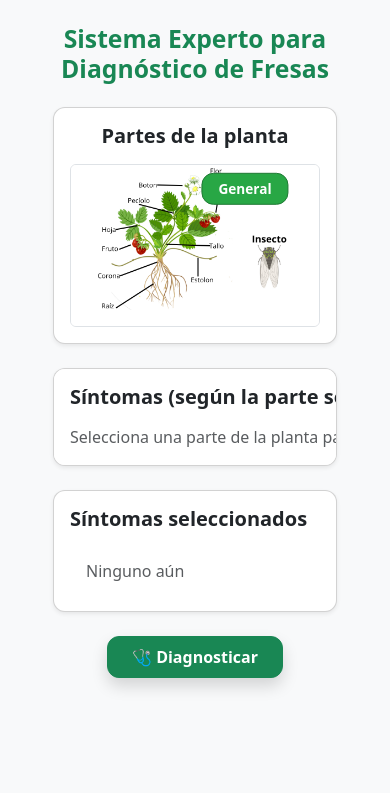
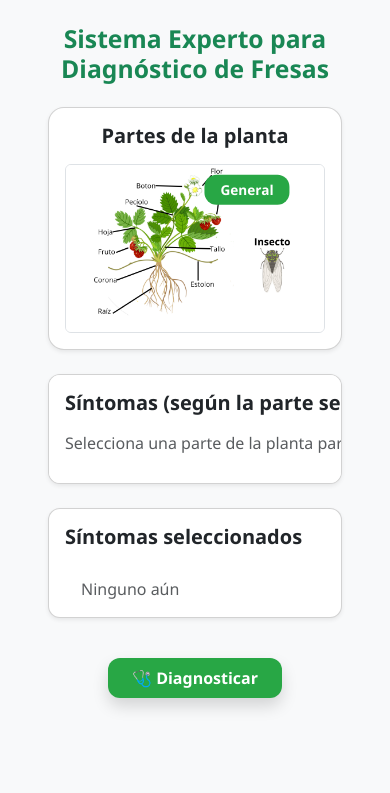
Before and after one commit to slimh4cker/Strawberry-Diagnosis, a Flask app: page / in a window 390 px wide. Shown: the top 793 px of the page. Run offline with Flask 3, Linux system fonts and the light colour scheme.

Commit message:
Mejora en css

```diff
--- a/src/frontend/static/styles.css
+++ b/src/frontend/static/styles.css
@@ -1,53 +1,108 @@
 body {
     background: #f7f7f7;
+    font-family: 'Segoe UI', Tahoma, Geneva, Verdana, sans-serif;
+    color: #34495e;
+    margin: 0;
 }
 
-.card {
-    border-radius: 12px;
+.card, #diagnostic-result, .modern-modal {
+    border-radius: 16px;
+    background: #ffffff;
+    box-shadow: 0 8px 20px rgba(0, 0, 0, 0.12);
+    transition: all 0.3s ease-in-out;
 }
 
 #btn-diagnosticar {
     border-radius: 12px;
     font-size: 1.1rem;
     font-weight: 600;
+    padding: 8px 20px;
+    cursor: pointer;
+    border: none;
+    color: white;
+    background-color: #28a745;
+    transition: all 0.2s ease;
 }
+
+#btn-diagnosticar:hover {
+    background-color: #218838;
+}
+
+#btn-diagnosticar:active {
+    background-color: #1e7e34;
+}
+
+.boton-general {
+    position: absolute;
+    top: 20%;
+    left: 80%;
+    transform: translate(-50%, -50%);
+    z-index: 30;
+    border-radius: 12px;
+    font-size: 1.1rem;
+    font-weight: 600;
+    padding: 8px 20px;
+    cursor: pointer;
+    border: none;
+    color: white;
+    background-color: #28a745;
+    transition: all 0.2s ease;
+}
+
+.boton-general:hover {
+    background-color: #218838;
+}
+
+.boton-general:active {
+    background-color: #1e7e34;
+}
+
 
 #sintomas-seleccionados, #sintomas-lista {
     padding: 0.75rem 1rem;
+    max-width: 100%;
     overflow-wrap: break-word;
     word-break: break-word;
-    max-width: 100%;
     box-sizing: border-box;
 }
 
 #sintomas-seleccionados ul {
     padding-left: 0;
     margin-bottom: 0;
+    display: flex;
+    flex-wrap: wrap;
+    gap: 0.5rem;
 }
 
 #sintomas-seleccionados li {
     display: flex;
     align-items: center;
     gap: 0.5rem;
+    background: #f1f3f5;
+    padding: 0.4rem 0.8rem;
+    border-radius: 20px;
+    font-size: 0.95rem;
+    box-shadow: 0 2px 4px rgba(0,0,0,0.05);
 }
 
 #sintomas-seleccionados li button.sintoma-remove {
     flex-shrink: 0;
-    width: 32px;
-    height: 32px;
+    width: 28px;
+    height: 28px;
     display: flex;
     align-items: center;
     justify-content: center;
     padding: 0;
+    background: #dc3545;
+    color: white;
+    border-radius: 50%;
+    border: none;
+    cursor: pointer;
 }
 
-#sintomas-seleccionados li span {
-    overflow: hidden;
-    text-overflow: ellipsis;
-    white-space: nowrap;
-    flex-grow: 1;
+#sintomas-seleccionados li button.sintoma-remove:hover {
+    background: #c82333;
 }
-
 
 .svg-container {
     position: relative;
@@ -80,50 +135,26 @@ body {
     fill: rgba(107, 0, 247, 0.25);
 }
 
-.boton-general {
-    position: absolute;
-    top: 20%;
-    left: 80%;
-    transform: translate(-50%, -50%);
-    z-index: 30;
-    padding: 6px 18px;
-    font-size: 0.9rem;
-    font-weight: 600;
-    background-color: #28a745;
-    border: 1px solid #1f7a34;
-    border-radius: 12px;
-    color: white;
-    cursor: pointer;
-    box-shadow: none;
-    transition: none;
-}
-
-.boton-general:hover {
-    background-color: #218838;
-}
-
-.boton-general:active {
-    background-color: #1e7e34;
-}
-
 .col-sintomas {
-    height: 635px;
     display: flex;
     flex-direction: column;
 }
 
-.card-sintomas-lista {
+.card-sintomas-lista, .card-sintomas-seleccionados {
     flex: 1;
     overflow-y: auto;
+    padding: 1rem;
+    margin-bottom: 1rem;
+    background: #ffffff;
+    box-shadow: 0 4px 12px rgba(0,0,0,0.08);
+    border-radius: 12px;
 }
 
 .card-sintomas-seleccionados {
     height: 220px;
-    overflow-y: auto;
 }
 
 .modern-modal {
-    border-radius: 16px;
     overflow: hidden;
     animation: popIn 0.25s ease-out;
 }
@@ -131,16 +162,6 @@ body {
 .modern-modal .modal-body {
     background: linear-gradient(135deg, #ff4d4d, #cc0000);
     color: white;
-    border-radius: 16px 16px 0 0;
-}
-
-.icono-alerta {
-    font-size: 3rem;
-}
-
-@keyframes popIn {
-    0% { transform: scale(0.8); opacity: 0; }
-    100% { transform: scale(1); opacity: 1; }
 }
 
 .modal-footer {
@@ -149,62 +170,15 @@ body {
     border-radius: 0 0 16px 16px;
 }
 
-@media (max-width: 992px) {
-    .col-sintomas {
-        height: auto;
-        flex-direction: column;
-    }
-
-    .card-sintomas-lista,
-    .card-sintomas-seleccionados {
-        height: auto;
-    }
-}
-
-@media (max-width: 768px) {
-    #img-base {
-        width: 100%;
-        height: auto;
-    }
-
-    .boton-general {
-        top: 15%;
-        left: 70%;
-        padding: 5px 16px;
-        font-size: 0.85rem;
-    }
-
-    .card-sintomas-lista,
-    .card-sintomas-seleccionados {
-        overflow-x: auto;
-        overflow-y: hidden;
-        white-space: nowrap;
-    }
-}
-
-@media (max-width: 576px) {
-    #btn-diagnosticar {
-        font-size: 1rem;
-        padding: 8px 20px;
-    }
-
-    .card {
-        margin: 0 5px;
-    }
-
-    #resultado {
-        font-size: 1rem;
-    }
+.icono-alerta {
+    font-size: 3rem;
 }
 
 #diagnostic-result {
-    background: #ffffff;
-    border-radius: 16px;
     padding: 2rem;
-    box-shadow: 0 8px 20px rgba(0, 0, 0, 0.12);
     margin-top: 20px;
+    opacity: 0;
     transition: all 0.4s ease-in-out;
-    opacity: 0;
 }
 
 #diagnostic-result.show {
@@ -219,7 +193,6 @@ body {
     font-size: 1.5rem;
     font-weight: 700;
     margin-bottom: 1.2rem;
-    color: #2c3e50;
 }
 
 .diagnostic-header .status-icon {
@@ -230,9 +203,8 @@ body {
 
 .diagnostic-description {
     font-size: 1rem;
-    color: #34495e;
+    line-height: 1.6;
     margin-bottom: 1rem;
-    line-height: 1.6;
 }
 
 .diagnostic-description ul {
@@ -252,7 +224,36 @@ body {
     box-shadow: 0 2px 4px rgba(0,0,0,0.05);
 }
 
+@keyframes popIn {
+    0% { transform: scale(0.8); opacity: 0; }
+    100% { transform: scale(1); opacity: 1; }
+}
+
+@media (max-width: 992px) {
+    .col-sintomas {
+        flex-direction: column;
+    }
+}
+
 @media (max-width: 768px) {
+    #img-base {
+        width: 100%;
+        height: auto;
+    }
+
+    .boton-general {
+        top: 15%;
+        left: 70%;
+        padding: 5px 16px;
+        font-size: 0.85rem;
+    }
+
+    .card-sintomas-lista, .card-sintomas-seleccionados {
+        overflow-x: auto;
+        overflow-y: hidden;
+        white-space: nowrap;
+    }
+
     #diagnostic-result {
         padding: 1.5rem;
     }
@@ -262,11 +263,14 @@ body {
         text-align: center;
     }
 
-    .diagnostic-header .status-icon {
-        margin-top: 0.5rem;
-    }
-
     .diagnostic-description ul {
         justify-content: center;
     }
 }
+
+@media (max-width: 576px) {
+    #btn-diagnosticar {
+        font-size: 1rem;
+        padding: 8px 20px;
+    }
+}
--- a/src/frontend/templates/index.html
+++ b/src/frontend/templates/index.html
@@ -60,7 +60,7 @@
 
                         <rect class="parte" data-parte="Raíz" data-clave="sintoma_raiz" x="265" y="365" width="160" height="150"/>
 
-                        <rect class="parte" data-parte="Insecto" data-clave="presencia_insecto" x="675" y="290" width="100" height="155"/>
+                        <rect class="parte" data-parte="Insecto" data-clave="presencia_insecto" x="670" y="290" width="100" height="155"/>
 
                     </svg>
 
```
